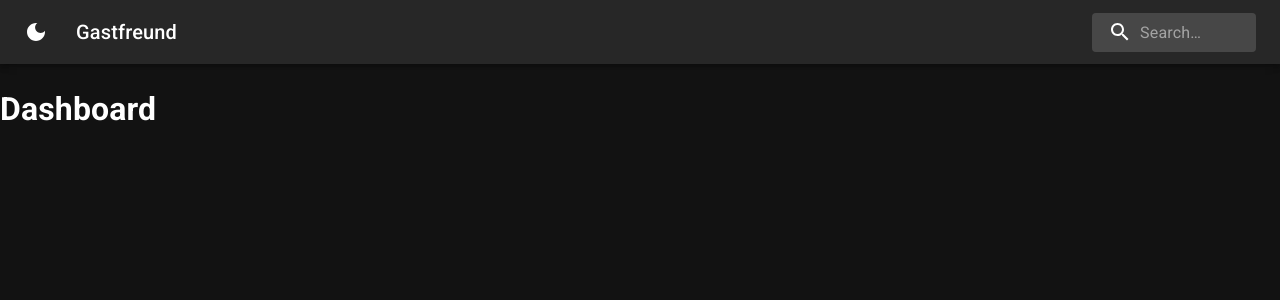
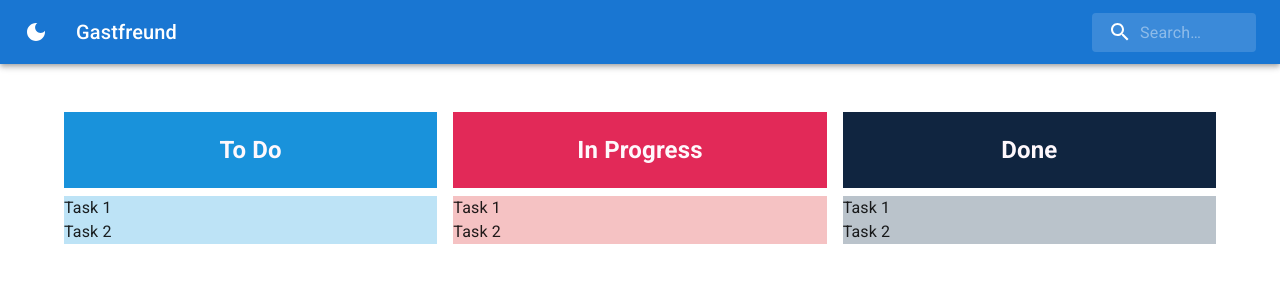
Before and after one commit to dstamenkovic/gastfreund, a React (Create React App) app in the folder frontend/: page / in a window 1280 px wide. Shown: the top 300 px of the page. Built offline with nearby package versions, Linux system fonts and the light colour scheme.

Commit message:
board layout

```diff
--- a/frontend/src/App.tsx
+++ b/frontend/src/App.tsx
@@ -13,7 +13,7 @@ const GlobalStyle = createGlobalStyle`
 
 const darkTheme = createTheme({
   palette: {
-    mode: 'dark',
+    mode: 'light',
   },
 })
 
--- /dev/null
+++ b/frontend/src/components/dashboard/Board.tsx
@@ -0,0 +1,15 @@
+import Grid from '@mui/material/Grid'
+
+import Column from './Column'
+
+const Board = () => {
+  return (
+    <Grid container direction="row" spacing={2}>
+      <Column status="to-do" />
+      <Column status="in-progress" />
+      <Column status="done" />
+    </Grid>
+  )
+}
+
+export default Board
--- /dev/null
+++ b/frontend/src/components/dashboard/Column.tsx
@@ -0,0 +1,63 @@
+import { styled } from '@mui/system'
+import Grid from '@mui/material/Grid'
+
+type Props = {
+  status: 'to-do' | 'in-progress' | 'done'
+}
+
+type StyleProps = {
+  status: 'to-do' | 'in-progress' | 'done'
+}
+
+const TitleWrapper = styled(Grid)<StyleProps>`
+  background-color: ${({ status }) => returnTitleColor(status)};
+  margin-bottom: 0.5rem;
+`
+
+const Title = styled('h2')`
+  text-transform: capitalize;
+  text-align: center;
+  color: #fef8fc;
+`
+
+function returnColumnColor(status: 'to-do' | 'in-progress' | 'done') {
+  switch (status) {
+    case 'to-do':
+      return '#BDE3F6'
+    case 'in-progress':
+      return '#F5C2C3'
+    case 'done':
+      return '#BAC3CB'
+  }
+}
+
+function returnTitleColor(status: 'to-do' | 'in-progress' | 'done') {
+  switch (status) {
+    case 'to-do':
+      return '#1992DB'
+    case 'in-progress':
+      return '#E22958'
+    case 'done':
+      return '#102540'
+  }
+}
+
+const TasksWrapper = styled(Grid)<StyleProps>`
+  background-color: ${({ status }) => returnColumnColor(status)};
+`
+
+const Column = ({ status }: Props) => {
+  return (
+    <Grid container item xs={4} direction="column">
+      <TitleWrapper item status={status}>
+        <Title>{status.replace('-', ' ')}</Title>
+      </TitleWrapper>
+      <TasksWrapper container item status={status} direction="column">
+        <Grid item>Task 1</Grid>
+        <Grid item>Task 2</Grid>
+      </TasksWrapper>
+    </Grid>
+  )
+}
+
+export default Column
--- a/frontend/src/containers/DashboardContainer.tsx
+++ b/frontend/src/containers/DashboardContainer.tsx
@@ -1,8 +1,17 @@
+import Container from '@mui/material/Container'
+import { styled } from '@mui/system'
+
+import Board from 'components/dashboard/Board'
+
+const Wrapper = styled(Container)`
+  padding-top: 3rem;
+`
+
 const DashboardContainer = () => {
   return (
-    <div>
-      <h1>Dashboard</h1>
-    </div>
+    <Wrapper maxWidth="lg">
+      <Board />
+    </Wrapper>
   )
 }
 
```
